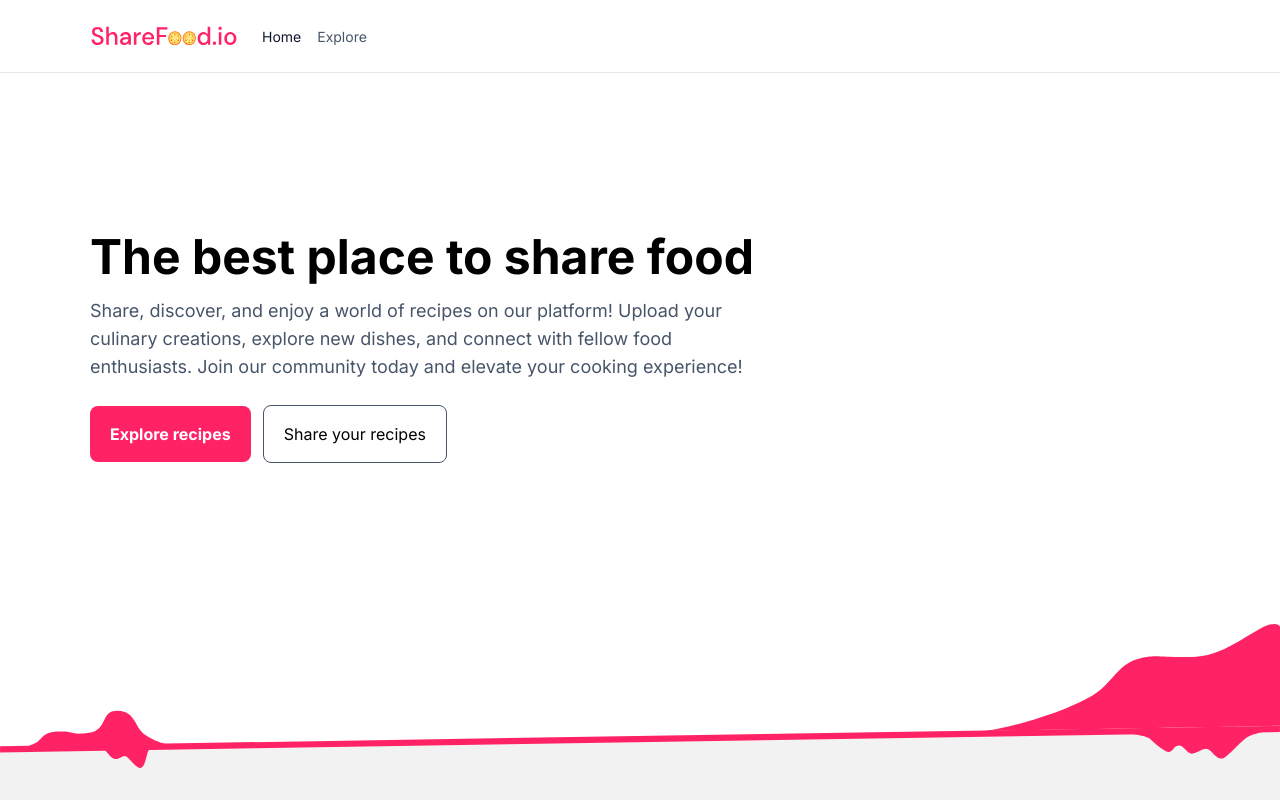
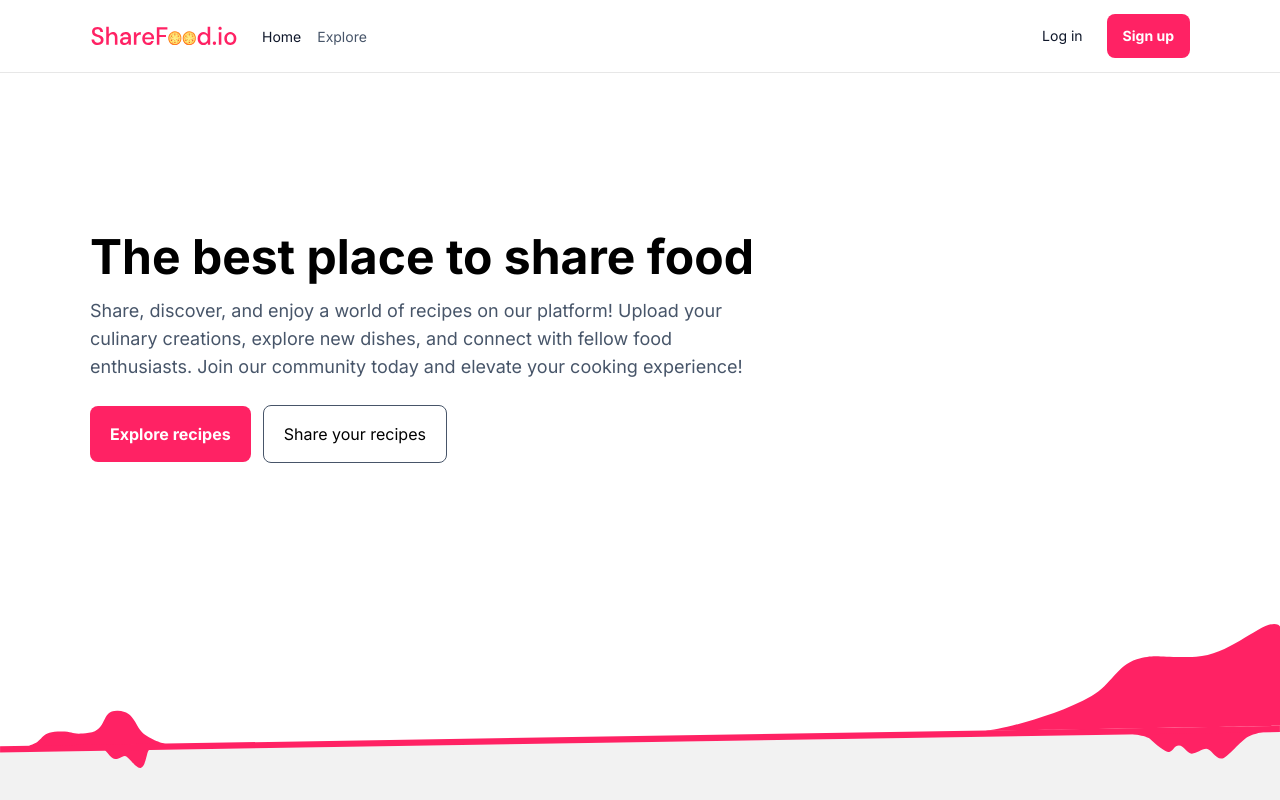
Before and after one commit to Poxie/sharefood, a Next.js app in the folder frontend/: page / in a window 1280 px wide. Shown: the top 800 px of the page. Built offline with nearby package versions, Linux system fonts and the light colour scheme; no server answers.

Commit message:
Add integration tests for navbar options

```diff
--- a/frontend/components/navbar/NavbarOptions.tsx
+++ b/frontend/components/navbar/NavbarOptions.tsx
@@ -9,10 +9,9 @@ export default function NavbarOptions() {
 
     const { data, isPending } = useCurrentUser();
 
-    console.log(data, isPending);
     return(
         <div data-testid="navbar-options">
-            {!isPending && !data && (
+            {!data && (
                 <NavbarButtons />
             )}
             {!isPending && data && (
```
Also changed, not shown: 1 other file (tests, documents, lock files or other folders).
